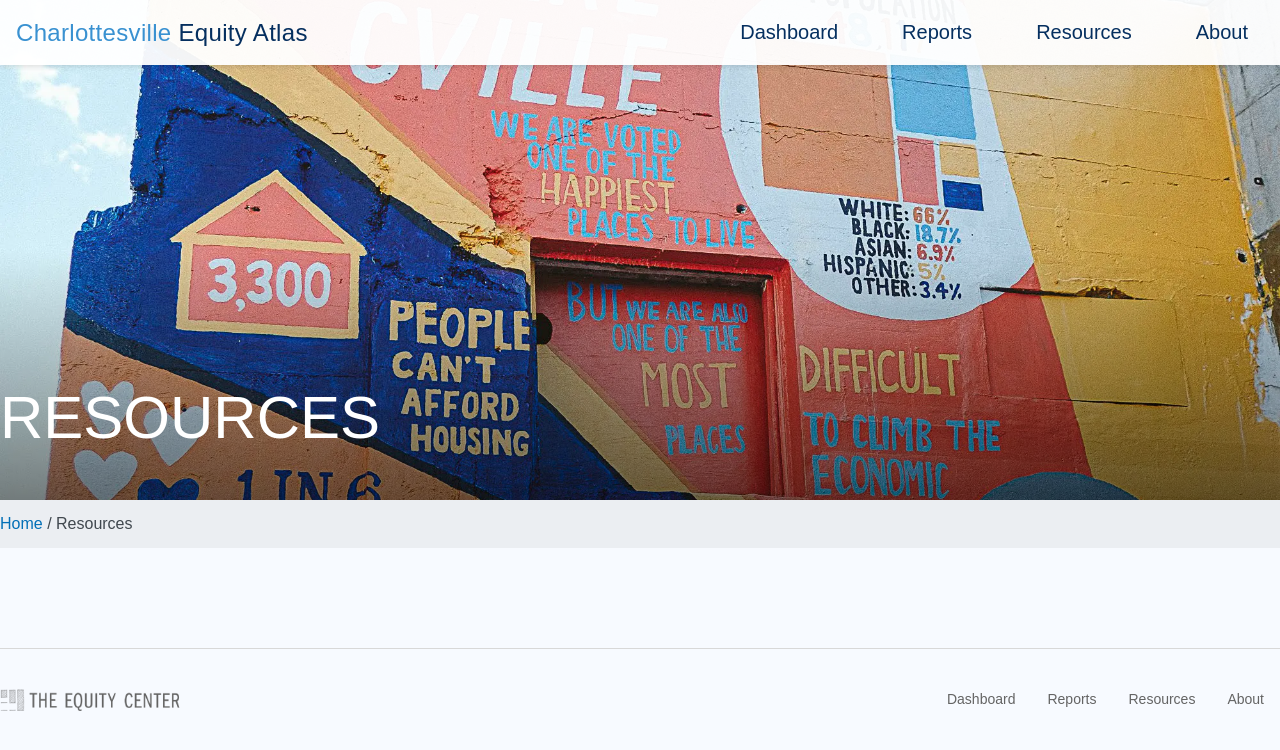
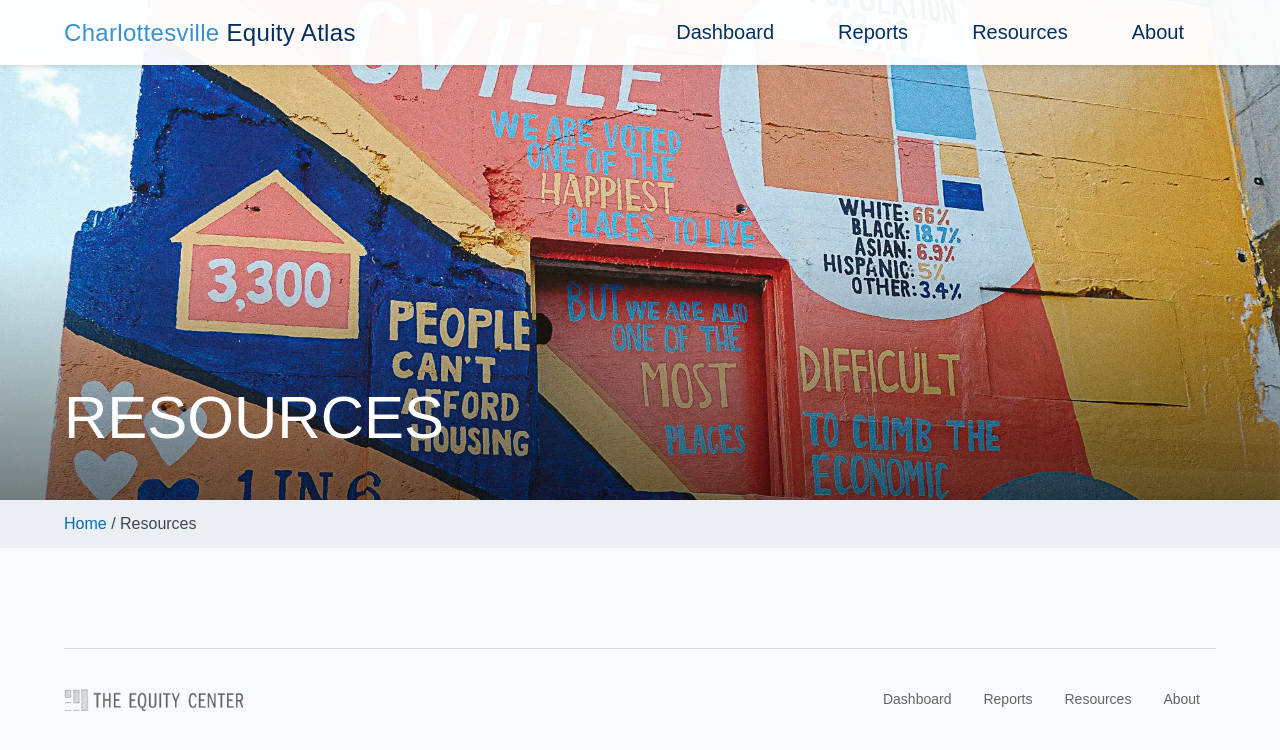
Before and after one commit to virginiaequitycenter/cville-equity-atlas, a Jekyll site: the page built from pages/resources.html, in a window 1280 px wide. Shown: the top 750 px of the page. Built offline with Jekyll 4.4.1, drawn with Linux system fonts in a browser that asks for light colours.

```diff
--- a/_config.yml
+++ b/_config.yml
@@ -4,7 +4,7 @@ title: Charlottesville Regional Equity Atlas
 description: "An Equity Center Initiative in Democratization of Data to provide tools that enable data rich advocacy in support of community
 building and collective action for change."
 baseurl: "" # the subpath of your site, e.g. /blog
-url: "https://virginiaequitycenter.github.io/cville-equity-atlas" # the base hostname & protocol for your site, e.g. http://example.com
+url: "https://virginiaequitycenter.github.io/cville-equity-atlas"
 twitter_username: EquityCenterUVA
 github_username:  virginiaequitycenter
 # Build settings
--- a/_includes/breadcrumbs.html
+++ b/_includes/breadcrumbs.html
@@ -6,7 +6,7 @@
             {% if forloop.last %}
             / {{ page.title }}
             {% else %}
-            / <a href="{% assign crumb_limit = forloop.index | plus: 1 %}{% for crumb in crumbs limit: crumb_limit %}{{ crumb | append: '/' | replace:'without-plugin/','without-plugins/' }}{% endfor %}">{{ crumb | replace:'-',' ' | remove:'.html' | capitalize }}</a>
+            / <a href="{{site.url}}{% assign crumb_limit = forloop.index | plus: 1 %}{% for crumb in crumbs limit: crumb_limit %}{{ crumb | append: '/' }}{% endfor %}">{{ crumb | replace:'-',' ' | remove:'.html' | capitalize }}</a>
             {% endif %}
         {% endfor %}
     </div>
--- a/assets/css/_sass/_general.scss
+++ b/assets/css/_sass/_general.scss
@@ -49,7 +49,7 @@ article.report-content,
   margin: auto;
 }
 
-@media (min-width: 1069px) {
+@media (min-width: 1360px) {
   .container-lg,
   .responsive-container,
   header.nav div.nav-card,
@@ -93,7 +93,7 @@ div.home-page header div.header-image {
   height: 680px;
   position: relative;
   overflow: hidden;
-
+  background-color: rgba(0,0,0,.2);
   background-size: cover;
   background-position: 50% 50%;
   background-repeat: no-repeat;
@@ -206,7 +206,7 @@ div.hero-container {
   top: -460px;
   // height: 360px;
   background-color: #fff;
-  padding: 2.5rem 1.5rem;
+  padding: 1.5rem 1.5rem;
 }
 
 .flex-item-two {
@@ -307,7 +307,7 @@ a div.hero-container div.flex-item-two p {
 
 .breadcrumb-container {
   background-color: #EBEEF2;//$nav-background;
-  margin-top: 60px;
+  margin-top: 65px;
 }
 
 article.landing-page .breadcrumb-container {
--- a/assets/css/_sass/_navbar.scss
+++ b/assets/css/_sass/_navbar.scss
@@ -111,7 +111,6 @@ header.nav div.nav-main ul.primary-nav {
     color: $secondary-blue;
     height: 100%;
     padding: 0px;
-    margin-left: 1rem;
 }
 
 .navbar-toggler {
@@ -127,7 +126,7 @@ header.nav div.nav-main ul.primary-nav {
     display: none;
 }
 
-@media screen and (min-width: 768px) {
+@media screen and (min-width: 767px) {
     #nav-expanded {
         display: block;
     }
--- a/index.html
+++ b/index.html
@@ -1,6 +1,6 @@
 ---
 layout: default
-<!-- title: Cville Equity Atlas -->
+title: Cville Equity Atlas
 ---
 
 <div class="home-page">
```
